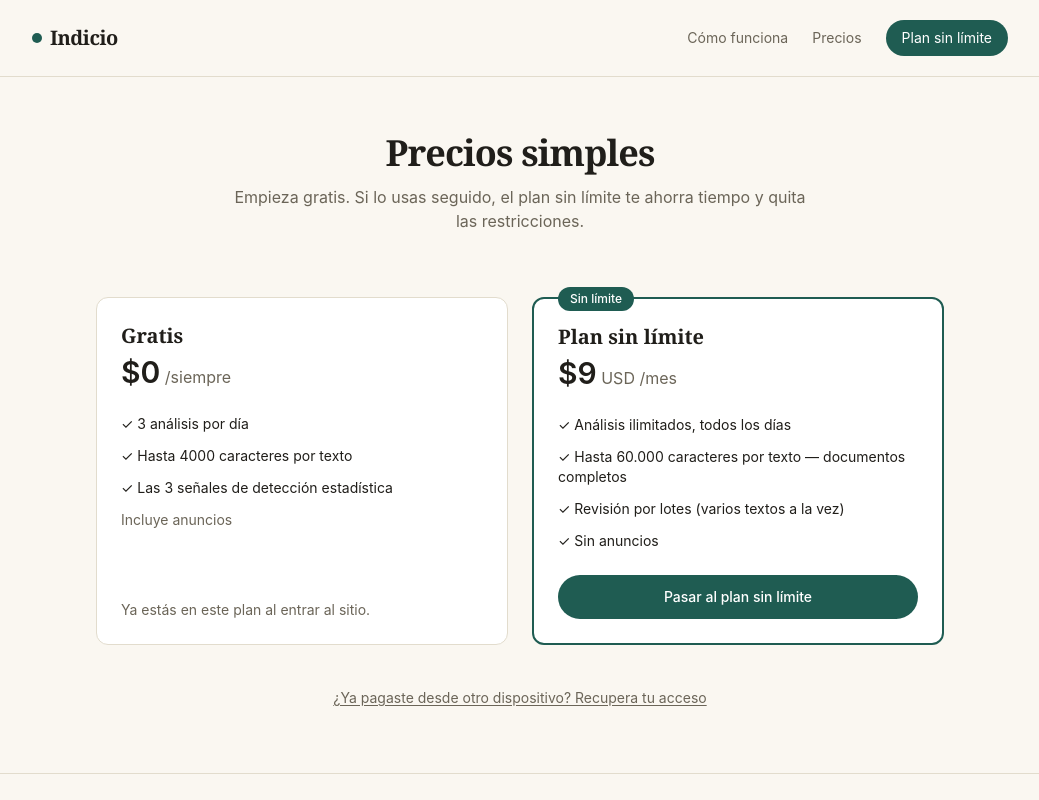
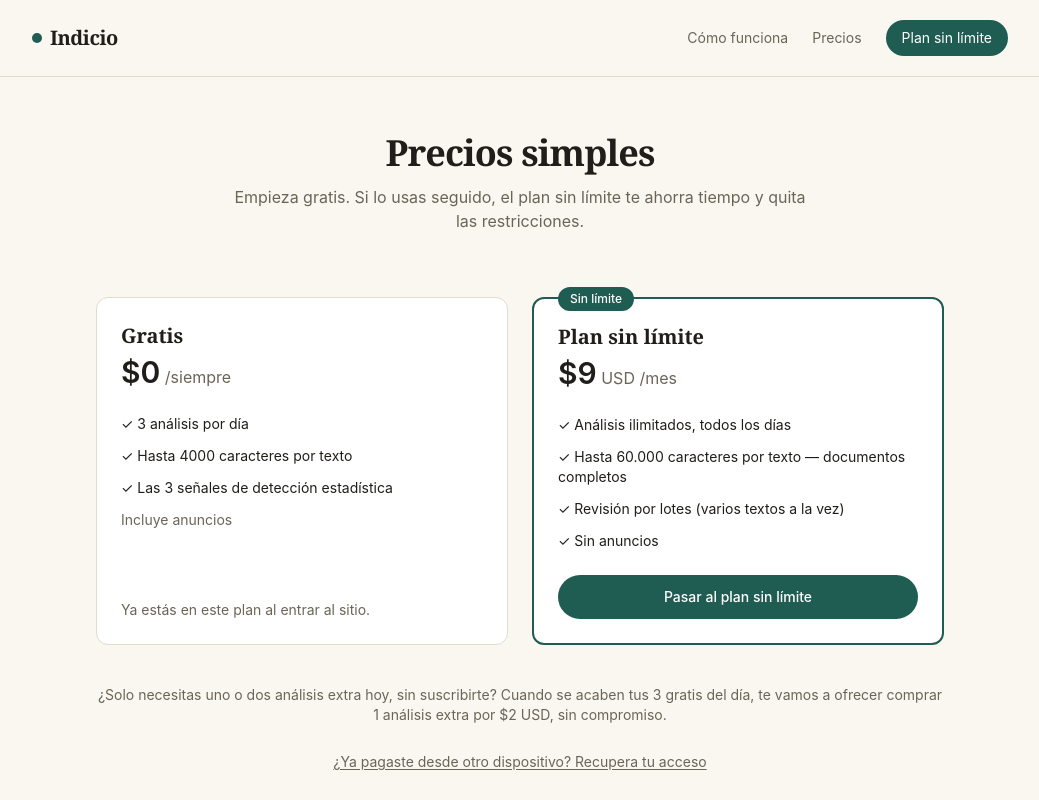
Before and after one commit to empresadetectaia-debug/Indicio, a Next.js app in the folder detector-ia/: page /precios in a window 1280 px wide. Shown: the top 800 px of the page, without its empty margins (120-1159 px from the left). Built offline with nearby package versions, Linux system fonts and the light colour scheme.

Commit message:
Update page.tsx

```diff
--- a/detector-ia/src/app/precios/page.tsx
+++ b/detector-ia/src/app/precios/page.tsx
@@ -55,6 +55,14 @@ export default function PreciosPage() {
           </div>
         </section>
 
+        <section className="mx-auto max-w-4xl px-6 pb-6 text-center">
+          <p className="text-sm text-muted">
+            ¿Solo necesitas uno o dos análisis extra hoy, sin suscribirte? Cuando se
+            acaben tus {LIMITS.gratis.analysesPerDay} gratis del día, te vamos a ofrecer
+            comprar 1 análisis extra por $2 USD, sin compromiso.
+          </p>
+        </section>
+
         <section className="mx-auto max-w-4xl px-6 pb-16 text-center">
           <UnlockByEmail />
         </section>
```
